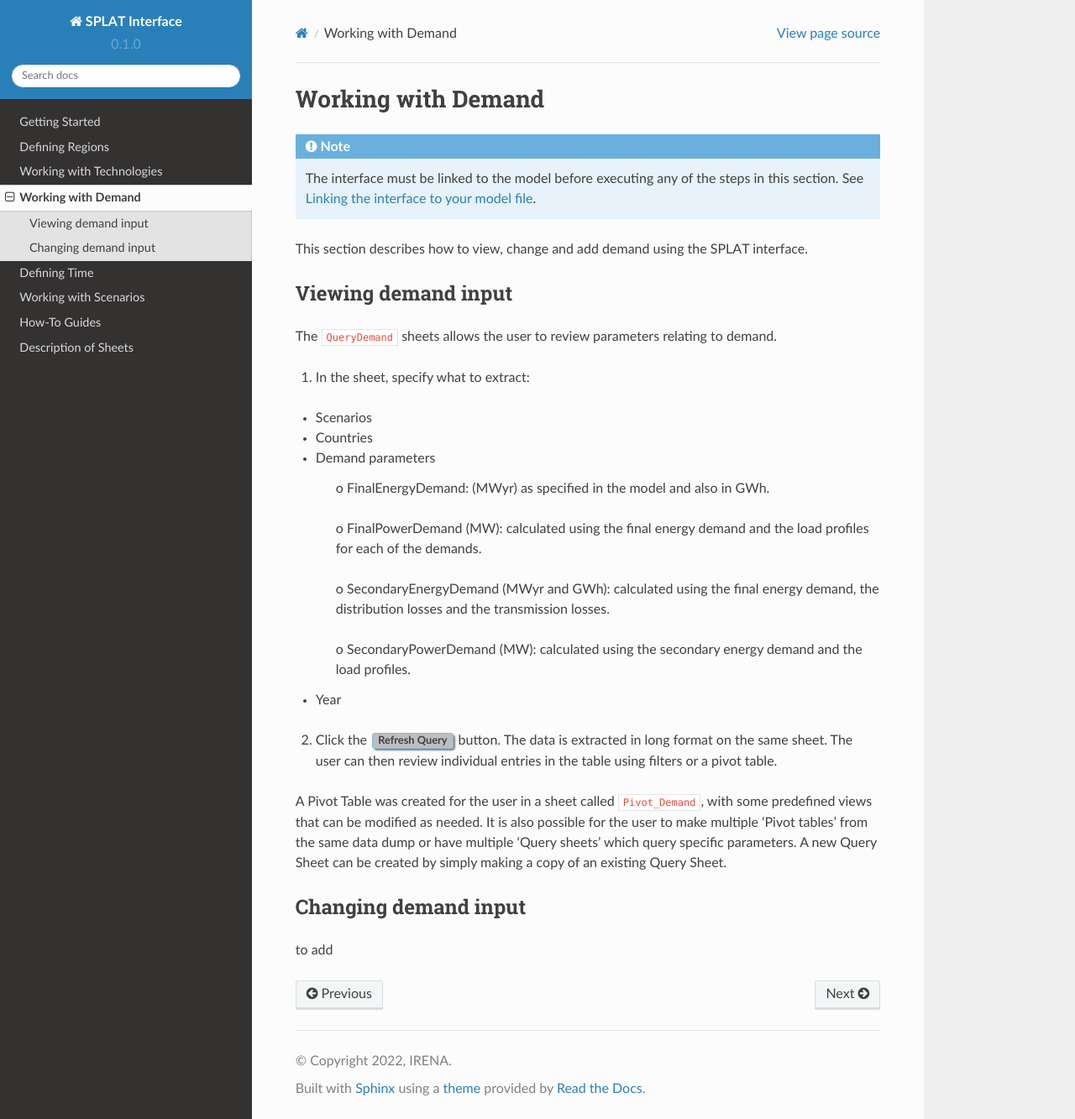
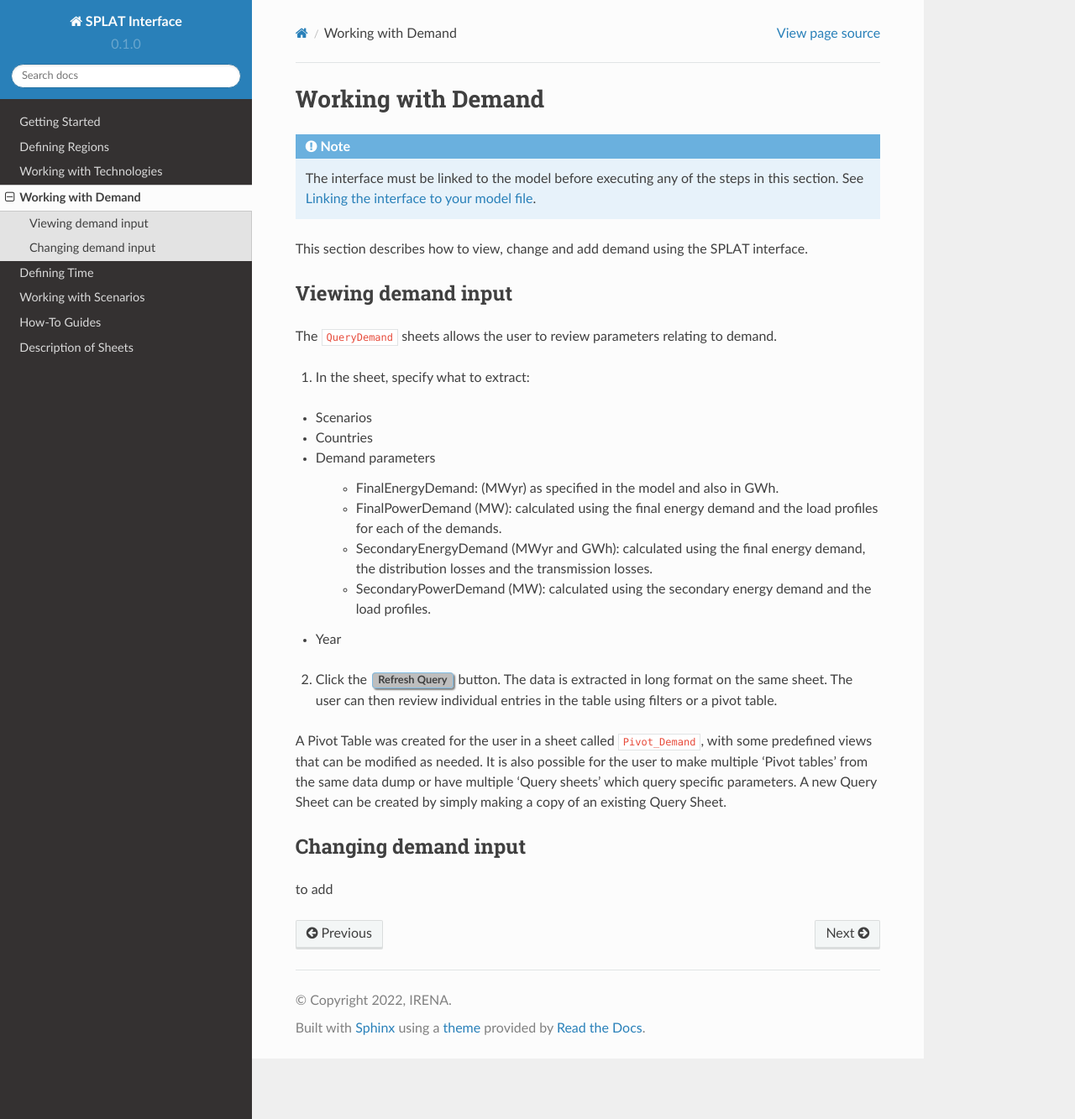
Before and after one commit to SPLATteam/SPLAT-WebGuide, a Sphinx documentation site: the page built from docs/working_with_demand.rst, in a window 1280 px wide and 1333 px high. Shown: the whole window at 84% size. Built offline with Sphinx 7.4.7 and the Read the Docs theme 2.0.0, drawn with Linux system fonts in a browser that asks for light colours; some of the changed lines change nothing that is shown.

Commit message:
cosmetic changes

```diff
--- a/docs/defining_time.rst
+++ b/docs/defining_time.rst
@@ -30,6 +30,7 @@ Defining time zones and granularity
 .. note::
 
     There are 4 pre-defined Load Region configurations in the interface:
+
     - Large model: 30 time-slices/load regions (3 seasons each with 10 blocks)
 
     - Small model: 10 time-slices/load regions (3 season, 2 with 3 blocks, 1 with 4 blocks)
--- a/docs/working_with_demand.rst
+++ b/docs/working_with_demand.rst
@@ -29,13 +29,14 @@ The ``QueryDemand`` sheets allows the user to review parameters relating to dema
 
 - Demand parameters
 
-    o	FinalEnergyDemand: (MWyr) as specified in the model and also in GWh.
+    - FinalEnergyDemand: (MWyr) as specified in the model and also in GWh.
 
-    o	FinalPowerDemand (MW): calculated using the final energy demand and the load profiles for each of the demands.
+    - FinalPowerDemand (MW): calculated using the final energy demand and the load profiles for each of the demands.
 
-    o	SecondaryEnergyDemand (MWyr and GWh): calculated using the final energy demand, the distribution losses and the transmission losses.
+    - SecondaryEnergyDemand (MWyr and GWh): calculated using the final energy demand, the distribution losses and the transmission losses.
 
-    o	SecondaryPowerDemand (MW): calculated using the secondary energy demand and the load profiles.
+    - SecondaryPowerDemand (MW): calculated using the secondary energy demand and the load profiles.
+
 - Year
 
 2. Click the :button:`Refresh Query` button. The data is extracted in long format on the same sheet. The user can then review individual entries in the table using filters or a pivot table.
```
